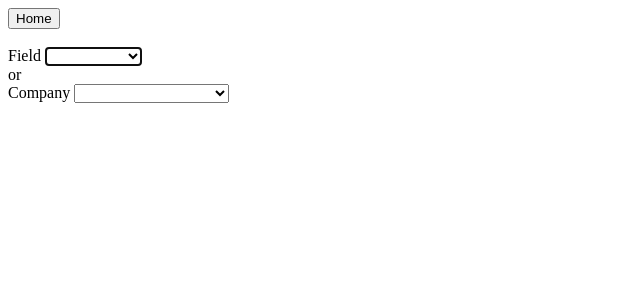
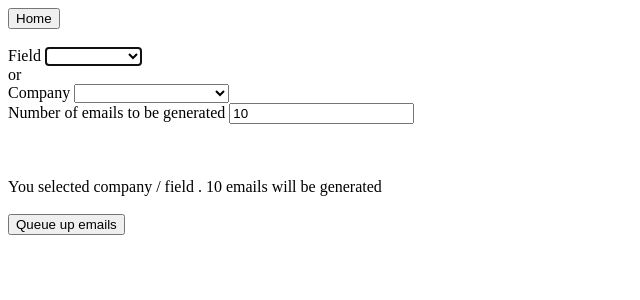
Before and after one commit to gabrielnvian/EmailGenerationPortal, a SvelteKit app: page /generate in a window 1280 px wide. Shown: the top 300 px of the page, without its empty margins (0-640 px from the left). Built offline with nearby package versions, Linux system fonts and the light colour scheme.

Commit message:
Initialize generate.ts

```diff
--- a/src/routes/generate/+page.svelte
+++ b/src/routes/generate/+page.svelte
@@ -2,10 +2,13 @@
 	import {goto} from "$app/navigation";
 	import {base} from '$app/paths';
 	import {personas} from "../../personas";
+	import {queueEmails} from "./generate";
 
-	let fieldIdx: number = 0;
-	let companyIdx: number = 0;
+	let field: string = "";
+	let company: string = "";
+	let n: number = 10;
 
+	// Using Sets to clear out duplicate values
 	$: fields = new Set($personas.map(persona => persona.field));
 	$: companies = new Set($personas.map(persona => persona.company));
 </script>
@@ -15,7 +18,7 @@
 <br/>
 
 <label>Field</label>
-<select autofocus bind:value={fieldIdx}>
+<select autofocus bind:value={field}>
 	{#each fields as field}
 		<option value={field}>
 			{field}
@@ -28,10 +31,30 @@ or
 <br/>
 
 <label>Company</label>
-<select autofocus bind:value={companyIdx}>
+<select autofocus bind:value={company}>
 	{#each companies as company}
 		<option value={company}>
 			{company}
 		</option>
 	{/each}
 </select>
+
+<br/>
+
+<label>Number of emails to be generated</label>
+<input bind:value={n} type="number"/>
+
+<br/>
+<br/>
+<br/>
+<br/>
+
+You selected company {company} / field {field}. {n} emails will be generated
+
+
+<br/>
+<br/>
+
+<button on:click={() => queueEmails(field, company, n)}>
+	Queue up emails
+</button>
--- a/src/routes/generate/generate.ts
+++ b/src/routes/generate/generate.ts
@@ -4,3 +4,8 @@
  * The n8n workflow is going to run on database trigger,
  * decreasing the number of emails to be generated at every iteration
  */
+
+
+export function queueEmails(field: string, company: string, n: number) {
+
+}
```
